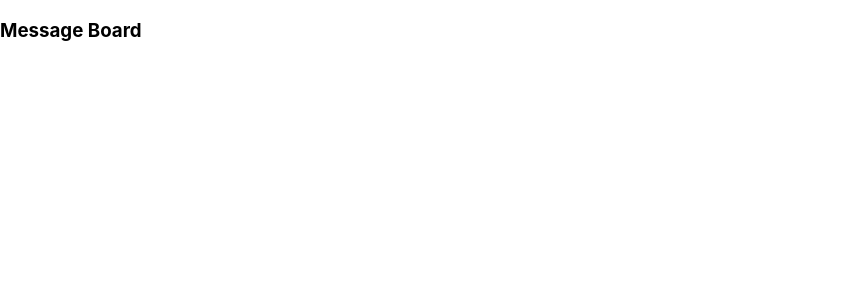
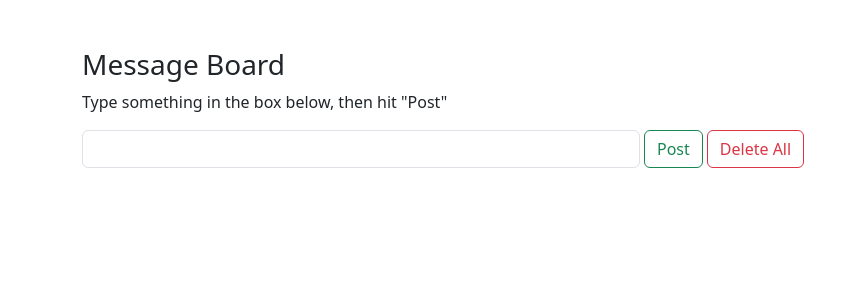
Before and after one commit to yashahmad/message-board, a React (Create React App) app: page / in a window 1280 px wide. Shown: the top 300 px of the page, without its empty margins (0-866 px from the left). Built offline with nearby package versions, Linux system fonts and the light colour scheme.

Commit message:
added post message component

```diff
--- a/src/App.js
+++ b/src/App.js
@@ -1,9 +1,11 @@
 import React from "react";
+import PostMessage from "./components/PostMessage";
 
 const App = () => {
   return(
     <div className="container mt-5">
       <h3>Message Board</h3>
+      <PostMessage/>
     </div>
   )
 }
--- /dev/null
+++ b/src/components/PostMessage.js
@@ -0,0 +1,34 @@
+import React, { useState } from 'react';
+
+const PostMessage = () => {
+    const [text, setText] = useState('');
+
+    const handlePost = () => {
+        //
+    }
+
+    const handleDeleteAllMessages = () => {
+        //
+    }
+
+    return (
+        <>
+            <div className="mb-3">
+                <p>Type something in the box below, then hit "Post"</p>
+                <div className="d-flex flex-row">
+                    <div className="col-md-6">
+                        <input type="text" name="text" className="form-control" value={text} onChange={e => setText(e.target.value)} />
+                    </div>
+                    <div className="px-1">
+                        <button className="btn btn-outline-success" onClick={handlePost}>Post</button>
+                    </div>
+                    <div className="">
+                        <button className="btn btn-outline-danger" onClick={handleDeleteAllMessages}>Delete All</button>
+                    </div>
+                </div>
+            </div>
+        </>
+    )
+}
+
+export default PostMessage;
--- a/src/index.js
+++ b/src/index.js
@@ -1,6 +1,6 @@
 import React from 'react';
 import ReactDOM from 'react-dom/client';
-import './index.css';
+import 'bootstrap/dist/css/bootstrap.css';
 import App from './App';
 import reportWebVitals from './reportWebVitals';
 
```
